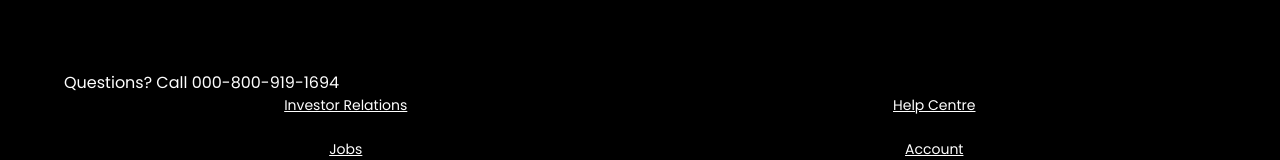
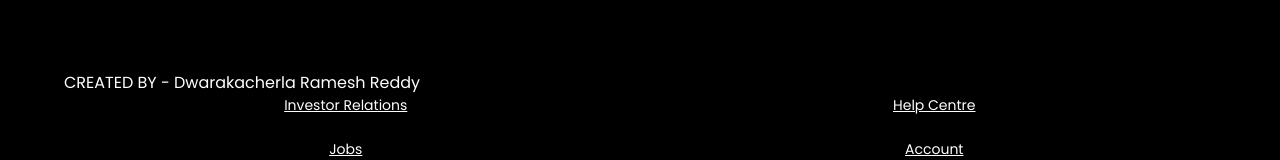
Before and after one commit to RameshreddyDwarakacherla/Netflix_Clone, a plain HTML site: page index.html in a window 1280 px wide. Shown: the part 3386-3546 px from the top of the page. Drawn offline with nearby package versions, Linux system fonts and the light colour scheme.

Commit message:
Update index.html

```diff
--- a/index.html
+++ b/index.html
@@ -124,7 +124,7 @@
 
     <footer>
         <div class="questons">
-            Questions? Call 000-800-919-1694
+            CREATED BY - Dwarakacherla Ramesh Reddy
 
         </div>
         <div class="footer">
```
